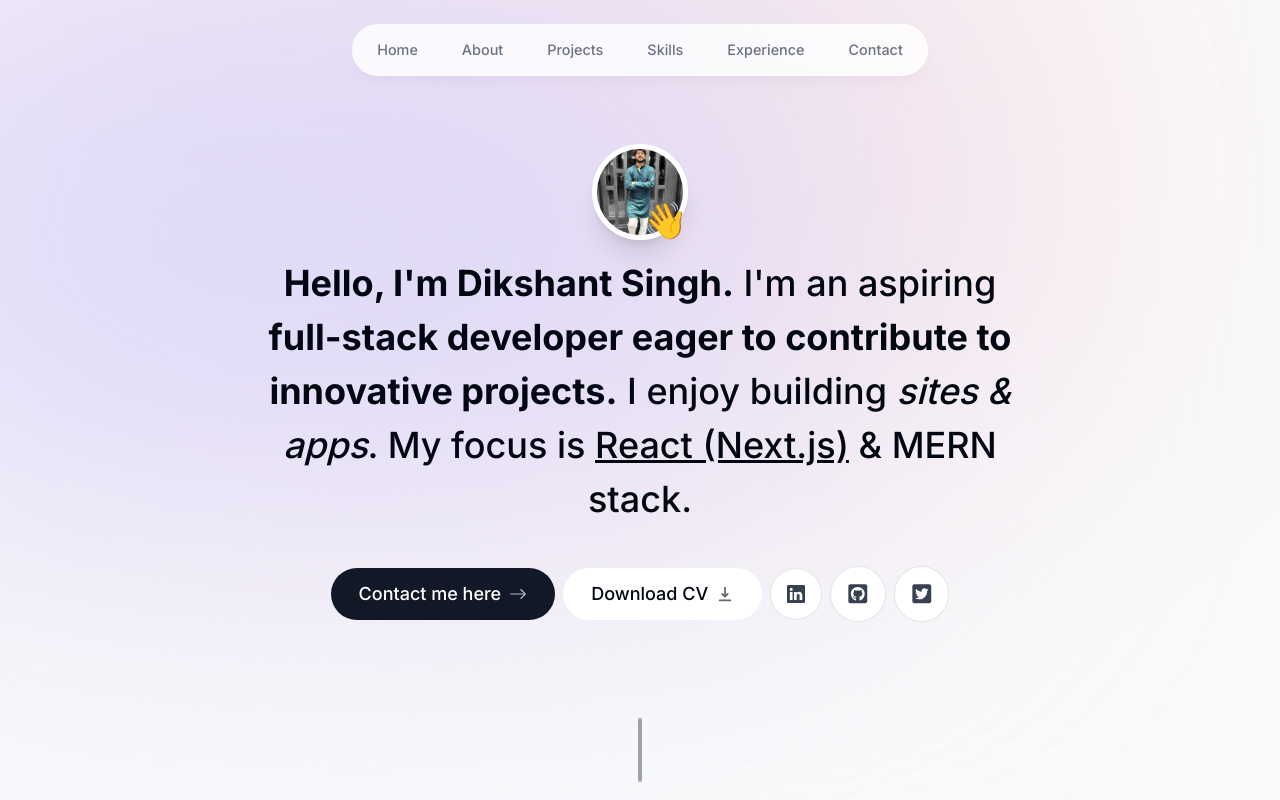
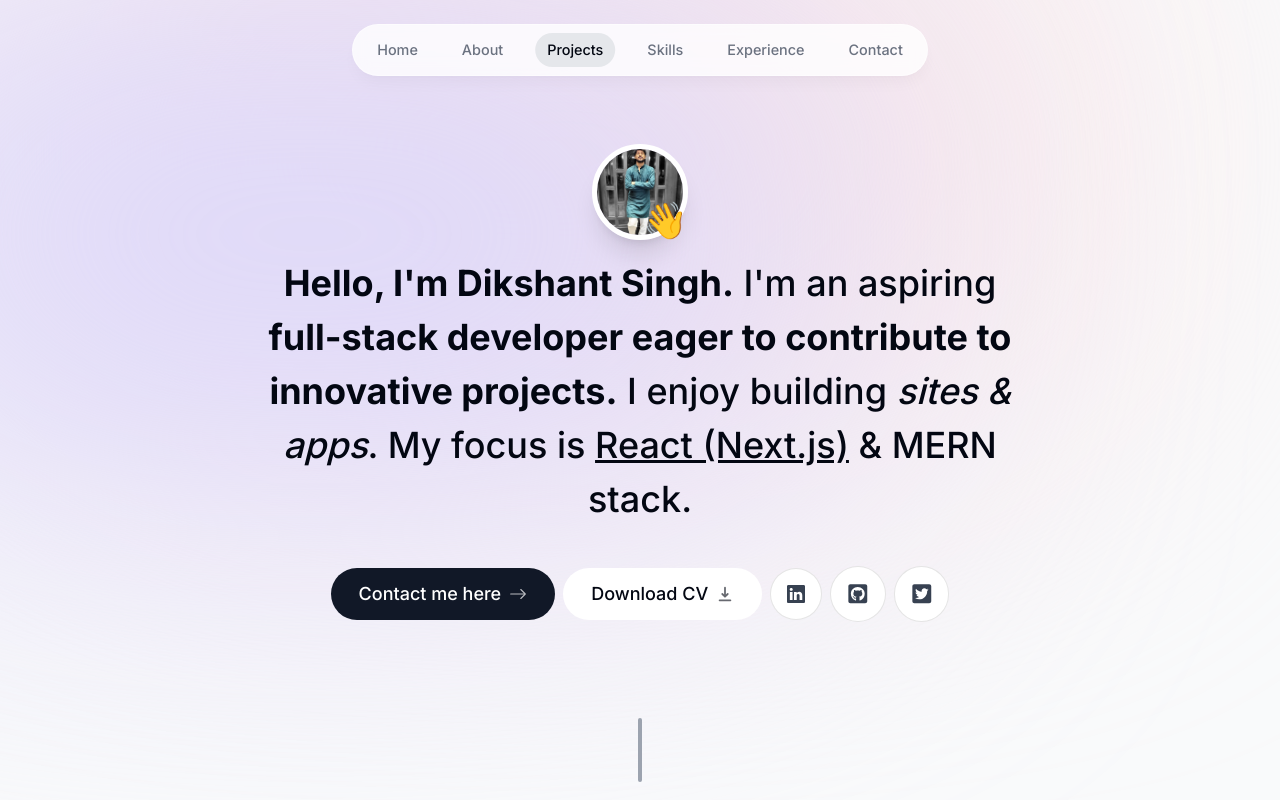
Before and after one commit to Dikshant441/Personal-Portfolio, a Next.js app: page / in a window 1280 px wide. Shown: the top 800 px of the page. Built offline with nearby package versions, Linux system fonts and the light colour scheme.

Commit message:
usecontext and prop drilling for track component active state with  navbar component tracker , build a professional Header

```diff
--- a/app/layout.tsx
+++ b/app/layout.tsx
@@ -1,6 +1,7 @@
-import './globals.css'
-import { Inter } from 'next/font/google'
-import Header from '@/components/Header'
+import './globals.css';
+import { Inter } from 'next/font/google';
+import Header from '@/components/Header';
+import ActiveSectionContextProvider from '@/context/active-section-context';
 
 const inter = Inter({ subsets: ['latin'] })
 
@@ -15,12 +16,15 @@
   children: React.ReactNode
 }) {
   return (
-    <html lang="en">
+    <html lang="en" className='!scroll-smooth'>
       <body className={`${inter.className} bg-gray-50 text-gray-950 relative h-[5000px] pt-28 sm:pt-36`}>
       <div className="bg-[#fbe2e3] absolute top-[-6rem] -z-10 right-[11rem] h-[31.25rem] w-[31.25rem] rounded-full blur-[10rem] sm:w-[68.75rem] "></div>
         <div className="bg-[#dbd7fb] absolute top-[-1rem] -z-10 left-[-35rem] h-[31.25rem] w-[50rem] rounded-full blur-[10rem] sm:w-[68.75rem] md:left-[-33rem] lg:left-[-28rem] xl:left-[-15rem] 2xl:left-[-5rem] "></div>
-        <Header/>
+        <ActiveSectionContextProvider>
+          <Header/>
         {children}
+        </ActiveSectionContextProvider>
+
       </body>
     </html>
   )
--- a/components/About.tsx
+++ b/components/About.tsx
@@ -2,14 +2,24 @@
 
 import SectionHeading from "./Section-heading";
 import { motion } from "framer-motion";
+import { useSectionView } from "@/lib/hooks";
 
 export default function About() {
+
+  const { ref } = useSectionView("About" , );
+
+  // const { ref , inView } = useInView();
+  //console.log(inView);
+  // print true on console if about section is active
   return (
     <motion.section
+      ref={ref}
       className="mb-28 max-w-[45rem] text-center leading-8 sm:mb-40 scroll-mt-28"
       initial={{ opacity: 0, y: 100 }}
       animate={{ opacity: 1, y: 0 }}
       transition={{ delay: 0.175 }}
+      id="about"
+
     >
 
       <SectionHeading>About me</SectionHeading>
--- a/components/Header.tsx
+++ b/components/Header.tsx
@@ -4,7 +4,12 @@
 import { motion } from "framer-motion";
 import { links } from "@/lib/data";
 import Link from "next/link";
+import clsx from "clsx";
+import { useActiveSectionContext } from "@/context/active-section-context";
+
 export default function Header() {
+    const { activeSection, setActiveSection, setTimeOfLastClick } = useActiveSectionContext();
+
     return (
         <header className="z-[999] relative">
             <motion.div
@@ -23,9 +28,30 @@
                             animate={{ y: 0, opacity: 1 }}
                         >
                             <Link
-                                className=
-                                "flex w-full items-center justify-center px-3 py-3 hover:text-purple-950 transition "
-                                href={link.hash}>{link.name}</Link>
+                                className={clsx("flex w-full items-center justify-center px-3 py-3 hover:text-purple-950 transition ", {
+                                    "text-gray-950":
+                                        activeSection === link.name,
+                                })}
+                                href={link.hash}
+                                onClick={() => {
+                                    setActiveSection(link.name);
+                                    setTimeOfLastClick(Date.now());
+                                }}
+
+                            >
+                                {link.name}
+                                {link.name === activeSection && (
+                                    <motion.span
+                                        className="bg-gray-200 rounded-full absolute inset-0 -z-10"
+                                        layoutId="activeSection"
+                                        transition={{
+                                            type: "spring",
+                                            stiffness: 380,
+                                            damping: 30,
+                                        }}
+                                    ></motion.span>
+                                )}
+                            </Link>
                         </motion.li>
                     ))}
                 </ul>
--- a/components/Intro.tsx
+++ b/components/Intro.tsx
@@ -6,10 +6,17 @@
 import { BsArrowRight, BsLinkedin } from "react-icons/bs";
 import { HiDownload } from "react-icons/hi";
 import { FaGithubSquare, FaTwitter, FaTwitterSquare, FaXRay } from "react-icons/fa";
+import { useSectionView } from "@/lib/hooks";
 
 export default function Intro() {
+
+    const { ref } = useSectionView("Home", 0.5);
+
     return (
-        <section className="mb-28 max-w-[50rem] text-center sm:mb-0">
+        <section className="mb-28 max-w-[50rem] text-center sm:mb-0 scroll-mt-[100rem]"
+            id="home"
+            ref={ref}
+        >
             <div className="flex items-center justify-center">
                 <div className="relative">
                     <motion.div
@@ -108,10 +115,7 @@
                     <FaTwitterSquare />
 
                 </a>
-
             </motion.div>
-
-
         </section>
     )
 }
--- a/components/Projects.tsx
+++ b/components/Projects.tsx
@@ -1,13 +1,17 @@
 "use client";
 
-import React from "react";
+import React, { useEffect } from "react";
 import SectionHeading from "./Section-heading";
 import { projectsData } from "@/lib/data";
 import Project from "./Project";
+import { useSectionView } from "@/lib/hooks";
 
 export default function Projects() {
-    return (
-        <section className="scroll-mt-28 mb-28">
+
+  const { ref } = useSectionView("Projects" , 0.5);
+
+  return (
+    <section ref={ref} className="scroll-mt-28 mb-28" id="projects">
       <SectionHeading>My projects</SectionHeading>
       <div>
         {projectsData.map((project, index) => (
@@ -17,5 +21,5 @@
         ))}
       </div>
     </section>
-    );
+  );
 };
--- /dev/null
+++ b/context/active-section-context.tsx
@@ -0,0 +1,48 @@
+"use client";
+
+import React, { useState, createContext, useContext } from 'react';
+import type { SectionName } from '@/lib/types';
+
+type ActiveSectionContextProviderProps = {
+  children: React.ReactNode;
+};
+
+type ActiveSectionContextType = {
+  activeSection: SectionName;
+  setActiveSection: React.Dispatch<React.SetStateAction<SectionName>>;
+  timeOfLastClick: number;
+  setTimeOfLastClick: React.Dispatch<React.SetStateAction<number>>;
+}
+
+export const ActiveSectionContext = createContext<ActiveSectionContextType | null>(null);
+
+export default function ActiveSectionContextProvider({
+  children,
+}: ActiveSectionContextProviderProps) {
+  const [activeSection, setActiveSection] = useState<SectionName>('Home');
+  const [timeOfLastClick, setTimeOfLastClick] = useState(0);
+  // we need to keep track of this to disable the observer temporarily when user clicks on a link
+
+
+  return <ActiveSectionContext.Provider
+    value={{
+      activeSection,
+      setActiveSection,
+      timeOfLastClick,
+      setTimeOfLastClick
+    }}> {children} </ActiveSectionContext.Provider>;
+
+}
+
+
+export function useActiveSectionContext() {
+  const context = useContext(ActiveSectionContext);
+
+  if (context === null) {
+    throw new Error(
+      "useActiveSectionContext ust be to used an ActiveSectionCotext"
+    );
+  }
+
+  return context;
+}
--- /dev/null
+++ b/lib/hooks.ts
@@ -0,0 +1,21 @@
+import { useActiveSectionContext } from "@/context/active-section-context";
+import { useEffect } from "react";
+import { useInView } from "react-intersection-observer";
+import { SectionName } from "./types";
+
+export function useSectionView(sectionName: SectionName, threshold = 0.75) {
+    const { ref, inView } = useInView({
+        threshold,
+    });
+    const { setActiveSection, timeOfLastClick } = useActiveSectionContext();
+
+    useEffect(() => {
+        if (inView && Date.now() - timeOfLastClick > 1000) {
+            setActiveSection(sectionName);
+        }
+    }, [inView, setActiveSection, timeOfLastClick, sectionName]);
+
+    return {
+        ref,
+    };
+}
--- /dev/null
+++ b/lib/types.ts
@@ -0,0 +1,3 @@
+import { links } from "./data";
+
+export type SectionName = (typeof links)[number]["name"];
--- a/package.json
+++ b/package.json
@@ -13,6 +13,7 @@
     "@types/react": "18.3.3",
     "@types/react-dom": "18.3.0",
     "autoprefixer": "10.4.19",
+    "clsx": "^2.1.1",
     "eslint": "8.57.0",
     "eslint-config-next": "14.2.3",
     "framer-motion": "^11.2.10",
@@ -22,6 +23,7 @@
     "react-dom": "18.3.1",
     "react-icon": "^1.0.0",
     "react-icons": "^5.2.1",
+    "react-intersection-observer": "^9.10.3",
     "tailwindcss": "3.4.3",
     "typescript": "5.4.5"
   }
```
Also changed, not shown: 1 other file (tests, documents, lock files or other folders).
